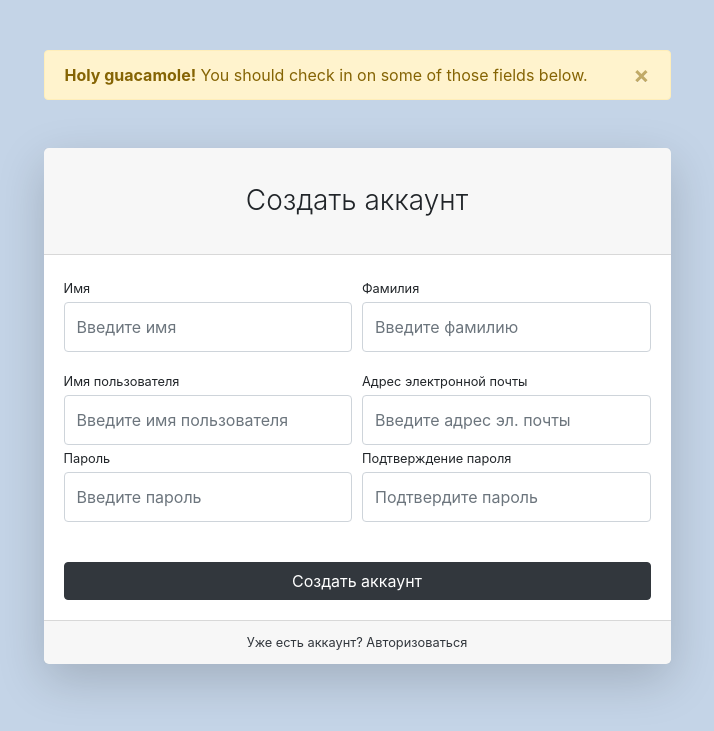
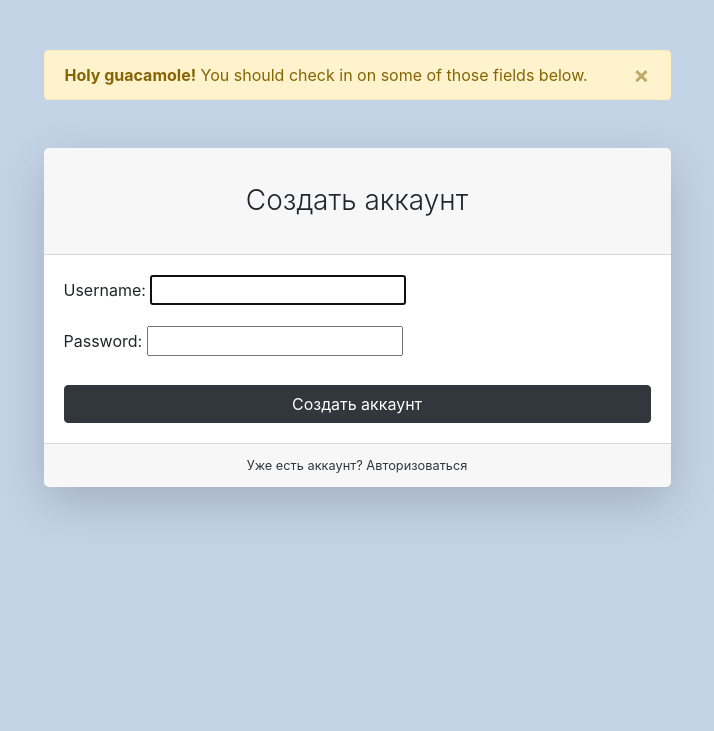
Before and after one commit to kostya300/st, a Django app: template users/templates/users/register.html in a window 1280 px wide. Shown: the top 731 px of the page, without its empty margins (283-997 px from the left). Run offline with Django 5.2, Linux system fonts and the light colour scheme; the template is opened without the code that fills it: values that come from a table or form of the project are taken from there, others are empty; some libraries are stand-ins or nearby versions.

Commit message:
nextcommit

```diff
--- a/static/vendor/css/products.css
+++ b/static/vendor/css/products.css
@@ -1,3 +1,6 @@
 body {
     padding-top: 56px;
 }
+.link_products{
+    text-decoration: none;
+}
--- a/users/templates/users/login.html
+++ b/users/templates/users/login.html
@@ -16,6 +16,7 @@
                             </div>
                             <div class="card-body">
                                 <form>
+	                                {{ form.as_p }}
 {#                                    <div class="form-group">#}
 {#                                        <label class="small mb-1" for="inputEmailAddress">Имя пользователя</label>#}
 {#                                        <input class="form-control py-4" id="inputEmailAddress" type="text"#}
--- a/users/templates/users/register.html
+++ b/users/templates/users/register.html
@@ -16,54 +16,55 @@
                             </div>
                             <div class="card-body">
                                 <form>
-                                    <div class="form-row">
-                                        <div class="col-md-6">
-                                            <div class="form-group">
-                                                <label class="small mb-1" for="inputFirstName">Имя</label>
-                                                <input class="form-control py-4" id="inputFirstName" type="text"
-                                                       placeholder="Введите имя"/>
-                                            </div>
-                                        </div>
-                                        <div class="col-md-6">
-                                            <div class="form-group">
-                                                <label class="small mb-1" for="inputLastName">Фамилия</label>
-                                                <input class="form-control py-4" id="inputLastName" type="text"
-                                                       placeholder="Введите фамилию"/>
-                                            </div>
-                                        </div>
-                                    </div>
-                                    <div class="form-row">
-                                        <div class="col-md-6">
-                                            <label class="small mb-1" for="inputUsername">Имя пользователя</label>
-                                            <input class="form-control py-4" id="inputUsername" type="text"
-                                                   aria-describedby="usernameHelp"
-                                                   placeholder="Введите имя пользователя"/>
-                                        </div>
-                                        <div class="col-md-6">
-                                            <label class="small mb-1" for="inputEmailAddress">Адрес электронной
-                                                почты</label>
-                                            <input class="form-control py-4" id="inputEmailAddress" type="email"
-                                                   aria-describedby="emailHelp"
-                                                   placeholder="Введите адрес эл. почты"/>
-                                        </div>
-                                    </div>
-                                    <div class="form-row">
-                                        <div class="col-md-6">
-                                            <div class="form-group">
-                                                <label class="small mb-1" for="inputPassword">Пароль</label>
-                                                <input class="form-control py-4" id="inputPassword" type="password"
-                                                       placeholder="Введите пароль"/>
-                                            </div>
-                                        </div>
-                                        <div class="col-md-6">
-                                            <div class="form-group">
-                                                <label class="small mb-1" for="inputConfirmPassword">Подтверждение
-                                                    пароля</label>
-                                                <input class="form-control py-4" id="inputConfirmPassword"
-                                                       type="password" placeholder="Подтвердите пароль"/>
-                                            </div>
-                                        </div>
-                                    </div>
+	                                {{ form.as_p }}
+{#                                    <div class="form-row">#}
+{#                                        <div class="col-md-6">#}
+{#                                            <div class="form-group">#}
+{#                                                <label class="small mb-1" for="inputFirstName">Имя</label>#}
+{#                                                <input class="form-control py-4" id="inputFirstName" type="text"#}
+{#                                                       placeholder="Введите имя"/>#}
+{#                                            </div>#}
+{#                                        </div>#}
+{#                                        <div class="col-md-6">#}
+{#                                            <div class="form-group">#}
+{#                                                <label class="small mb-1" for="inputLastName">Фамилия</label>#}
+{#                                                <input class="form-control py-4" id="inputLastName" type="text"#}
+{#                                                       placeholder="Введите фамилию"/>#}
+{#                                            </div>#}
+{#                                        </div>#}
+{#                                    </div>#}
+{#                                    <div class="form-row">#}
+{#                                        <div class="col-md-6">#}
+{#                                            <label class="small mb-1" for="inputUsername">Имя пользователя</label>#}
+{#                                            <input class="form-control py-4" id="inputUsername" type="text"#}
+{#                                                   aria-describedby="usernameHelp"#}
+{#                                                   placeholder="Введите имя пользователя"/>#}
+{#                                        </div>#}
+{#                                        <div class="col-md-6">#}
+{#                                            <label class="small mb-1" for="inputEmailAddress">Адрес электронной#}
+{#                                                почты</label>#}
+{#                                            <input class="form-control py-4" id="inputEmailAddress" type="email"#}
+{#                                                   aria-describedby="emailHelp"#}
+{#                                                   placeholder="Введите адрес эл. почты"/>#}
+{#                                        </div>#}
+{#                                    </div>#}
+{#                                    <div class="form-row">#}
+{#                                        <div class="col-md-6">#}
+{#                                            <div class="form-group">#}
+{#                                                <label class="small mb-1" for="inputPassword">Пароль</label>#}
+{#                                                <input class="form-control py-4" id="inputPassword" type="password"#}
+{#                                                       placeholder="Введите пароль"/>#}
+{#                                            </div>#}
+{#                                        </div>#}
+{#                                        <div class="col-md-6">#}
+{#                                            <div class="form-group">#}
+{#                                                <label class="small mb-1" for="inputConfirmPassword">Подтверждение#}
+{#                                                    пароля</label>#}
+{#                                                <input class="form-control py-4" id="inputConfirmPassword"#}
+{#                                                       type="password" placeholder="Подтвердите пароль"/>#}
+{#                                            </div>#}
+{#                                        </div>#}
+{#                                    </div>#}
                                     <div class="form-group mt-4 mb-0">
                                         <input class="btn btn-primary btn-block" type="submit" value="Создать аккаунт">
                                     </div>
```
